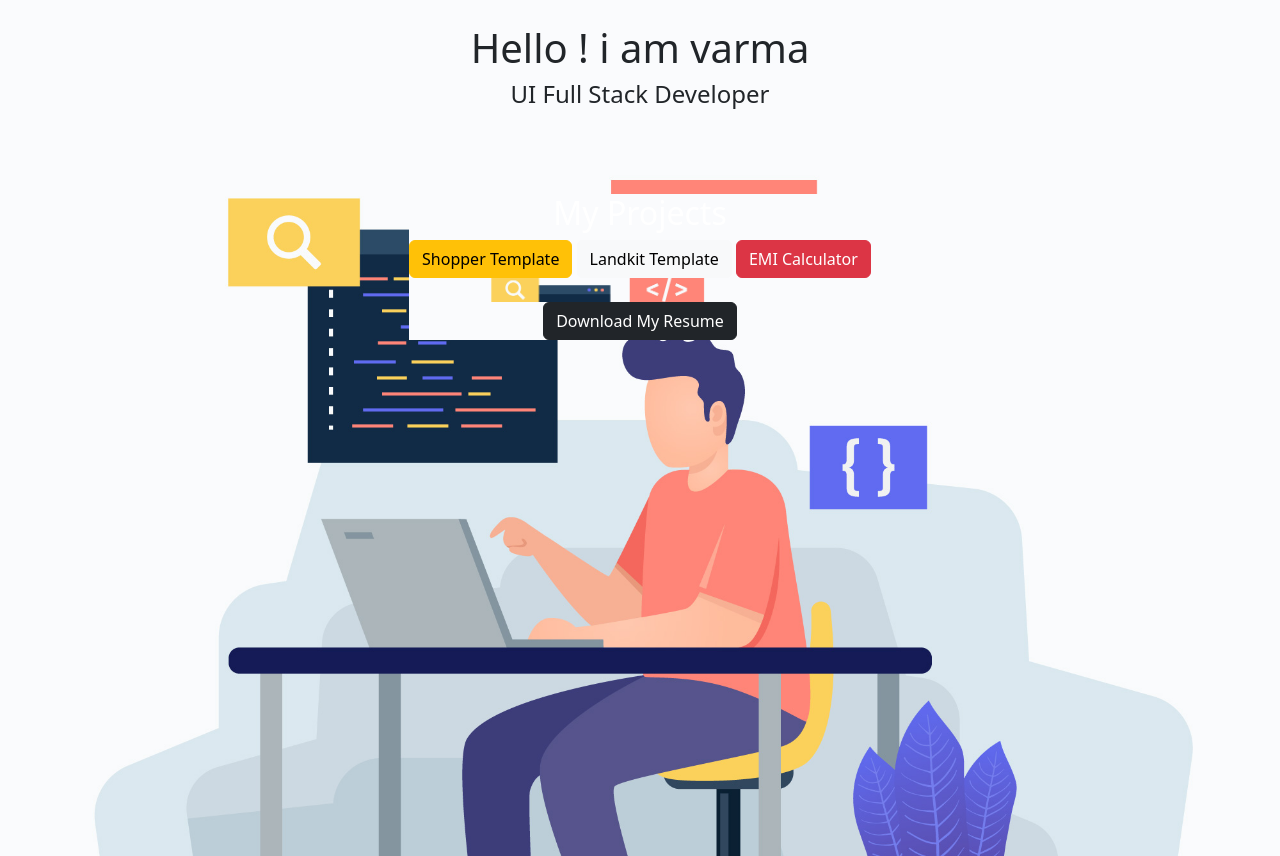
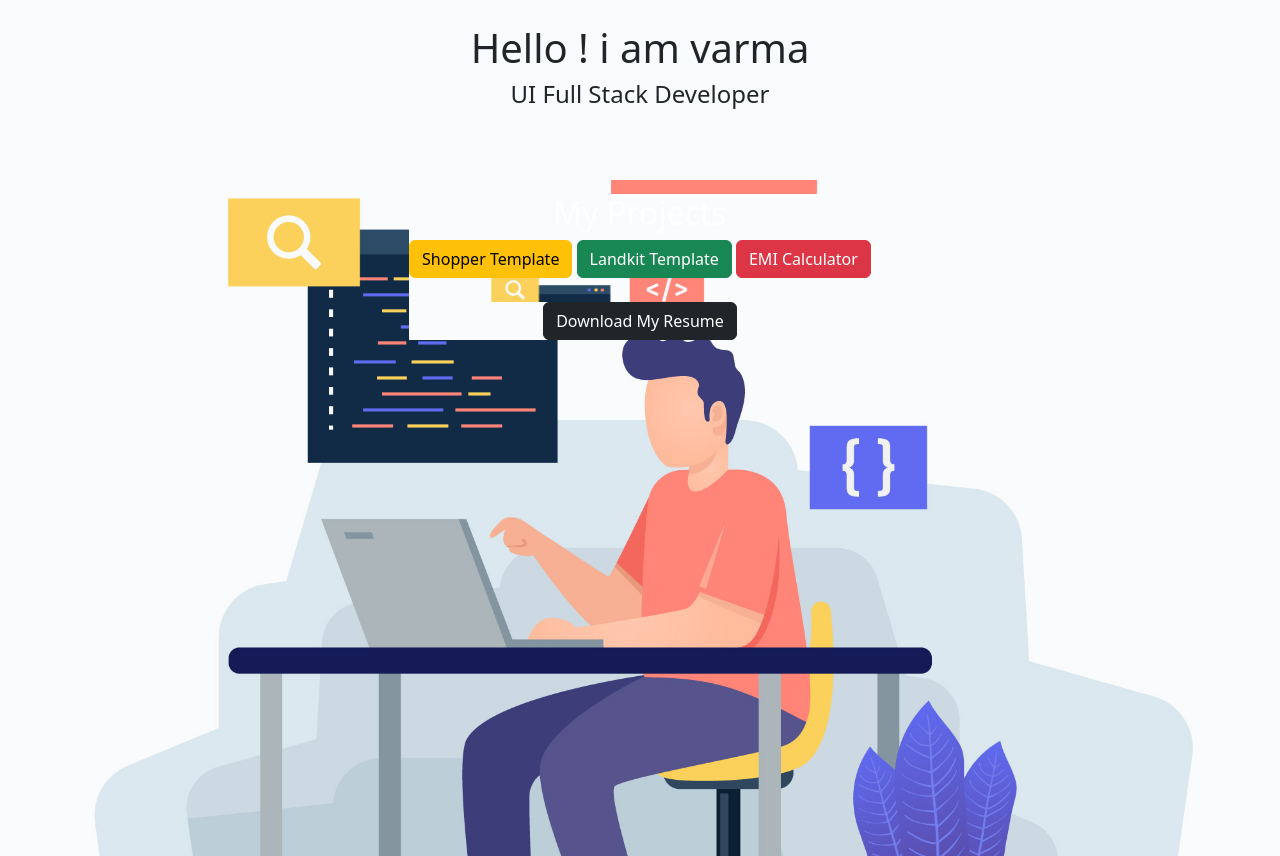
Before and after one commit to varma-19/sample-portfolio, a website: page index.html in a window 1280 px wide. Drawn offline with nearby package versions, Linux system fonts and the light colour scheme.

Commit message:
third vesrsion

```diff
--- a/index.html
+++ b/index.html
@@ -18,7 +18,7 @@
             <div class="text-center">
                 <h2 class="text-white">My Projects</h2>
                 <a class="btn btn-warning">Shopper Template</a>
-                <a class="btn btn-light">Landkit Template</a>
+                <a class="btn btn-success">Landkit Template</a>
                 <a class="btn btn-danger">EMI Calculator</a>
                 <div class="mt-4">
                     <a class="btn btn-dark">Download My Resume</a>
```
